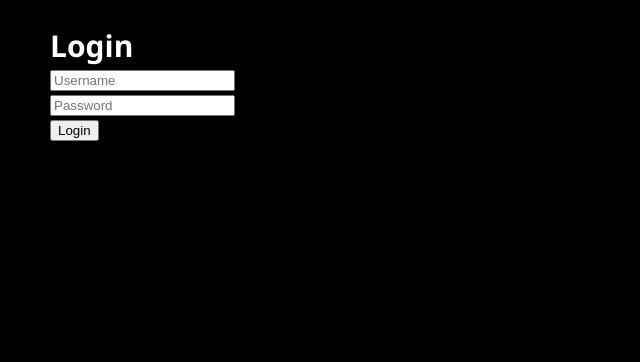
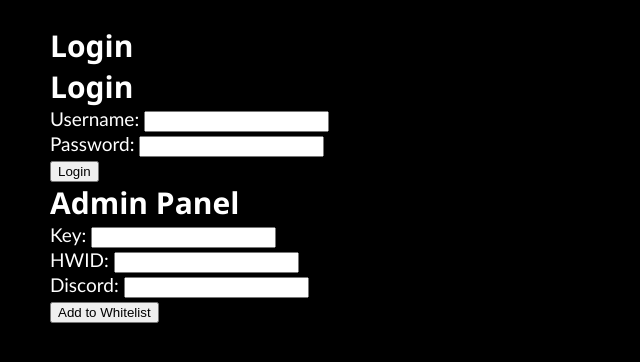
Before and after one commit to coolegang/mshub-revive, a plain HTML site: page admin_panel.html in a window 1280 px wide. Shown: the whole page, without its empty margins (0-640 px from the left). Drawn offline with Linux system fonts and the light colour scheme.

Commit message:
Update admin_panel.html

```diff
--- a/admin_panel.html
+++ b/admin_panel.html
@@ -17,11 +17,30 @@
 	</head>
 	<body>
 		  <h2>Login</h2>
+    <div class="container">
+        <h2>Login</h2>
         <form id="login-form">
-        <input type="text" id="username" placeholder="Username" required><br>
-        <input type="password" id="password" placeholder="Password" required><br>
+            <label for="username">Username:</label>
+            <input type="text" id="username" name="username" required><br>
+            <label for="password">Password:</label>
+            <input type="password" id="password" name="password" required><br>
             <button type="submit">Login</button>
         </form>
+        <p id="login-message"></p>
+    </div>
+
+    <div class="admin-container">
+        <h2>Admin Panel</h2>
+        <form id="whitelist-form">
+            <label for="key">Key:</label>
+            <input type="text" id="key" name="key" required><br>
+            <label for="hwid">HWID:</label>
+            <input type="text" id="hwid" name="hwid" required><br>
+            <label for="discord">Discord:</label>
+            <input type="text" id="discord" name="discord" required><br>
+            <button type="submit">Add to Whitelist</button>
+        </form>
         <p id="message"></p>
+    </div>
     	<script src="amog.js"></script>
 </html>
```
Lines whose indentation alone changed are shown as unchanged.
